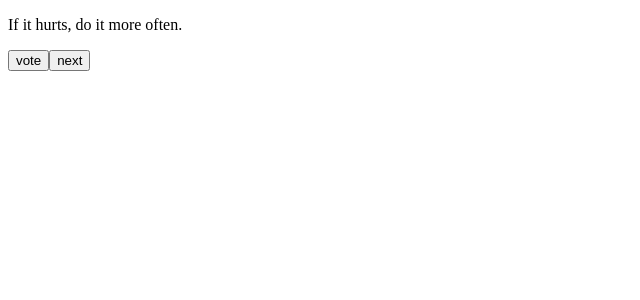
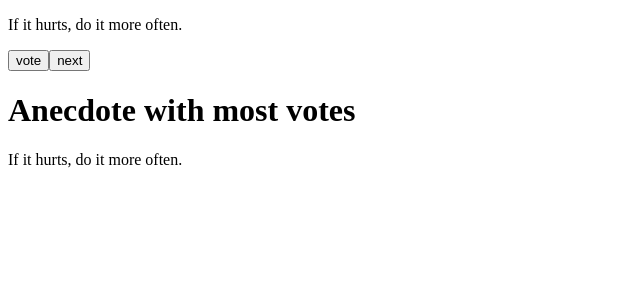
Before and after one commit to TheJiahao/fullstack, a React (Vite) app in the folder osa1/anekdootit/: page / in a window 1280 px wide. Shown: the top 300 px of the page, without its empty margins (0-640 px from the left). Built offline with nearby package versions, Linux system fonts and the light colour scheme.

Commit message:
Näytä eniten ääniä saanut anekdootti

```diff
--- a/osa1/anekdootit/src/App.jsx
+++ b/osa1/anekdootit/src/App.jsx
@@ -3,6 +3,25 @@ import { useState } from "react";
 function getRandomInt(min, max) {
   return Math.floor(Math.random() * (max - min) + min);
 }
+
+const MostVotedAnecdote = ({ anecdotes, votes }) => {
+  let mostVoted = 0;
+
+  for (const i of anecdotes.keys()) {
+    if (votes[i] > votes[mostVoted]) {
+      mostVoted = i;
+    }
+  }
+
+  console.log("most voted:", mostVoted);
+
+  return (
+    <div>
+      <h1>Anecdote with most votes</h1>
+      <p>{anecdotes[mostVoted]}</p>
+    </div>
+  );
+};
 
 const App = () => {
   const anecdotes = [
@@ -30,12 +49,12 @@ const App = () => {
 
   const handleVote = () => {
     console.log("voted:", selected);
-    console.log("votes before:", votes)
+    console.log("votes before:", votes);
 
     const votes_copy = [...votes];
     votes_copy[selected] += 1;
 
-    console.log("votes after:", votes_copy)
+    console.log("votes after:", votes_copy);
 
     setVotes(votes_copy);
   };
@@ -46,6 +65,11 @@ const App = () => {
 
       <button onClick={handleVote}>vote</button>
       <button onClick={handleNext}>next</button>
+
+      <MostVotedAnecdote
+        anecdotes={anecdotes}
+        votes={votes}
+      ></MostVotedAnecdote>
     </div>
   );
 };
```
